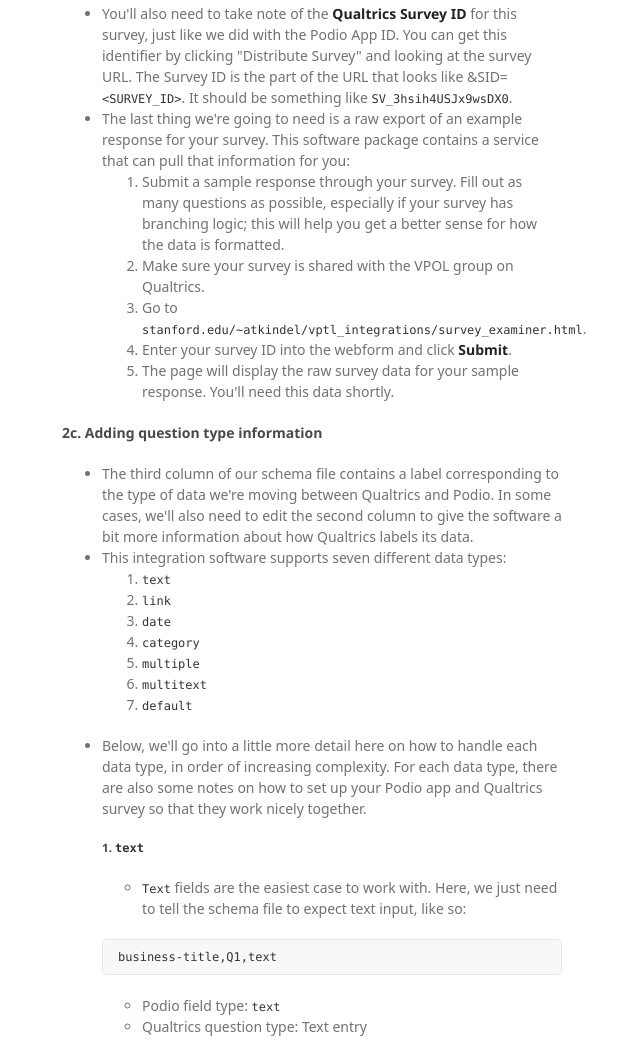
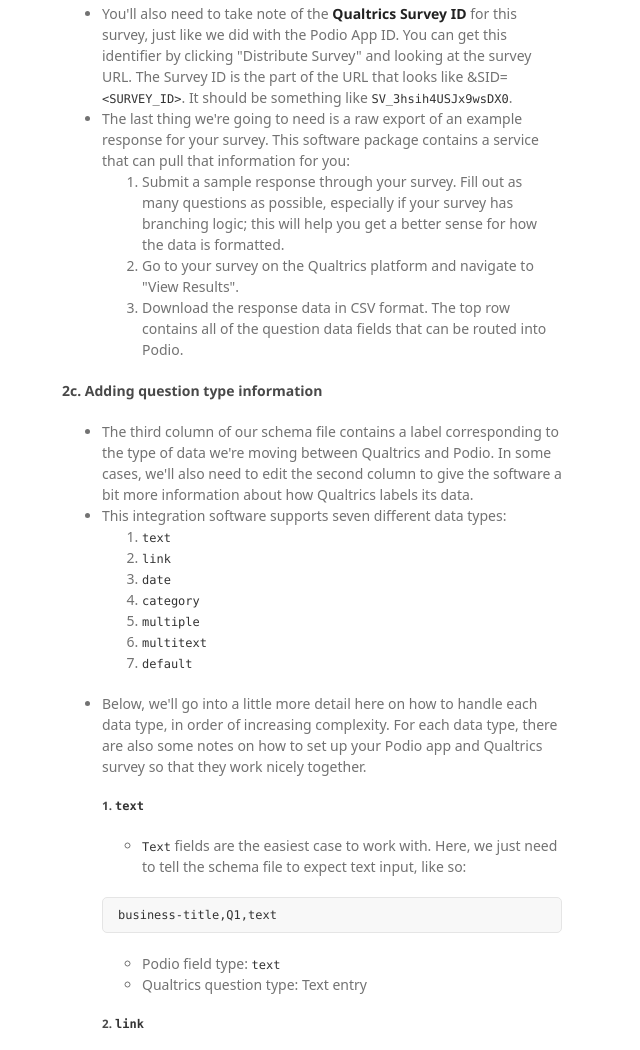
Before and after one commit to atkindel/qualpod, a plain HTML site: page index.html in a window 1280 px wide. Shown: the part 2477-3527 px from the top of the page, without its empty margins (508-1148 px from the left). Drawn offline with Linux system fonts and the light colour scheme; a web font is replaced by a local one.

```diff
--- a/index.html
+++ b/index.html
@@ -169,10 +169,8 @@
 
 <ol>
 <li>Submit a sample response through your survey. Fill out as many questions as possible, especially if your survey has branching logic; this will help you get a better sense for how the data is formatted.</li>
-<li>Make sure your survey is shared with the VPOL group on Qualtrics.</li>
-<li>Go to <code>stanford.edu/~atkindel/vptl_integrations/survey_examiner.html</code>.</li>
-<li>Enter your survey ID into the webform and click <strong>Submit</strong>.</li>
-<li>The page will display the raw survey data for your sample response. You'll need this data shortly.</li>
+<li>Go to your survey on the Qualtrics platform and navigate to "View Results".</li>
+<li>Download the response data in CSV format. The top row contains all of the question data fields that can be routed into Podio.</li>
 </ol>
 </li>
 </ul>
```
Also changed, not shown: params.json (+1 -1 lines).
